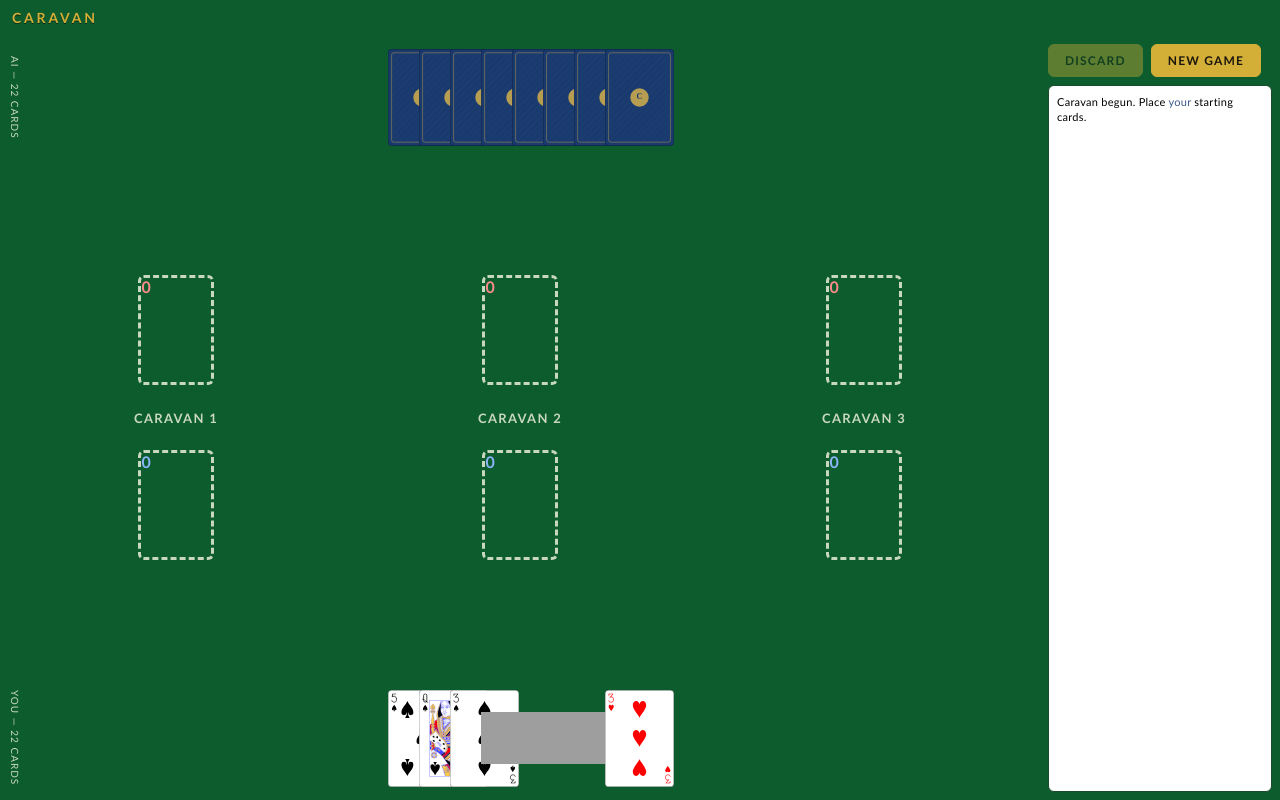
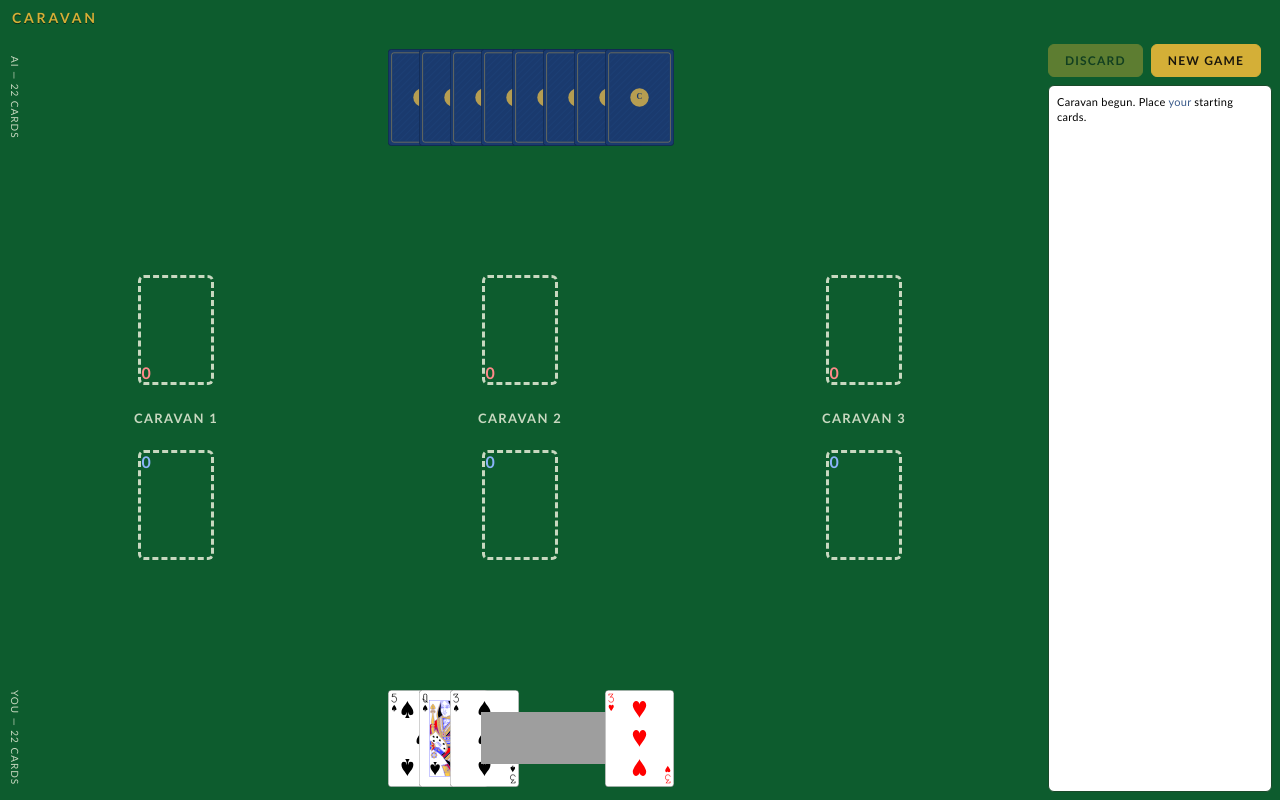
Before and after one commit to thekingofspain/caravan-game, a React (Vite) app: page / in a window 1280 px wide. Built offline with nearby package versions, Linux system fonts and the light colour scheme; grey boxes are pictures that could not be loaded.

Commit message:
fix: mirror scores from center - AI at bottom of placeholder, human at top, left with same gap as caravan text

```diff
--- a/src/global.css
+++ b/src/global.css
@@ -196,7 +196,8 @@ body {
 }
 
 .caravan-col__stack--ai .caravan-col__score--in-stack {
-  top: calc(100% - var(--card-h) * 1.1 - var(--card-offset));
+  bottom: var(--card-offset);
+  top: auto;
   left: calc(50% - var(--card-w) * 1.1 / 2 - var(--sp-2) - 32px);
   right: auto;
 }
```
